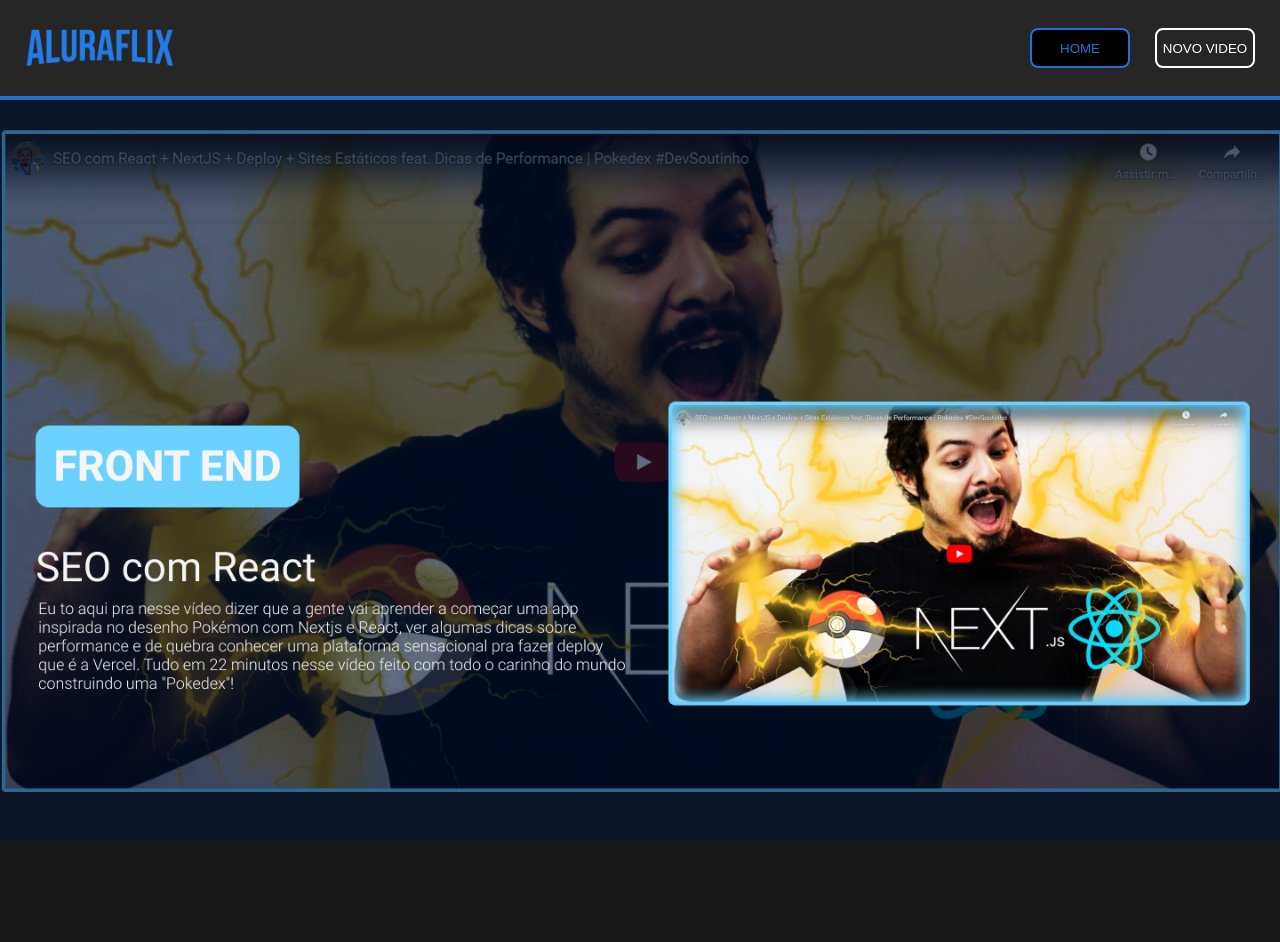
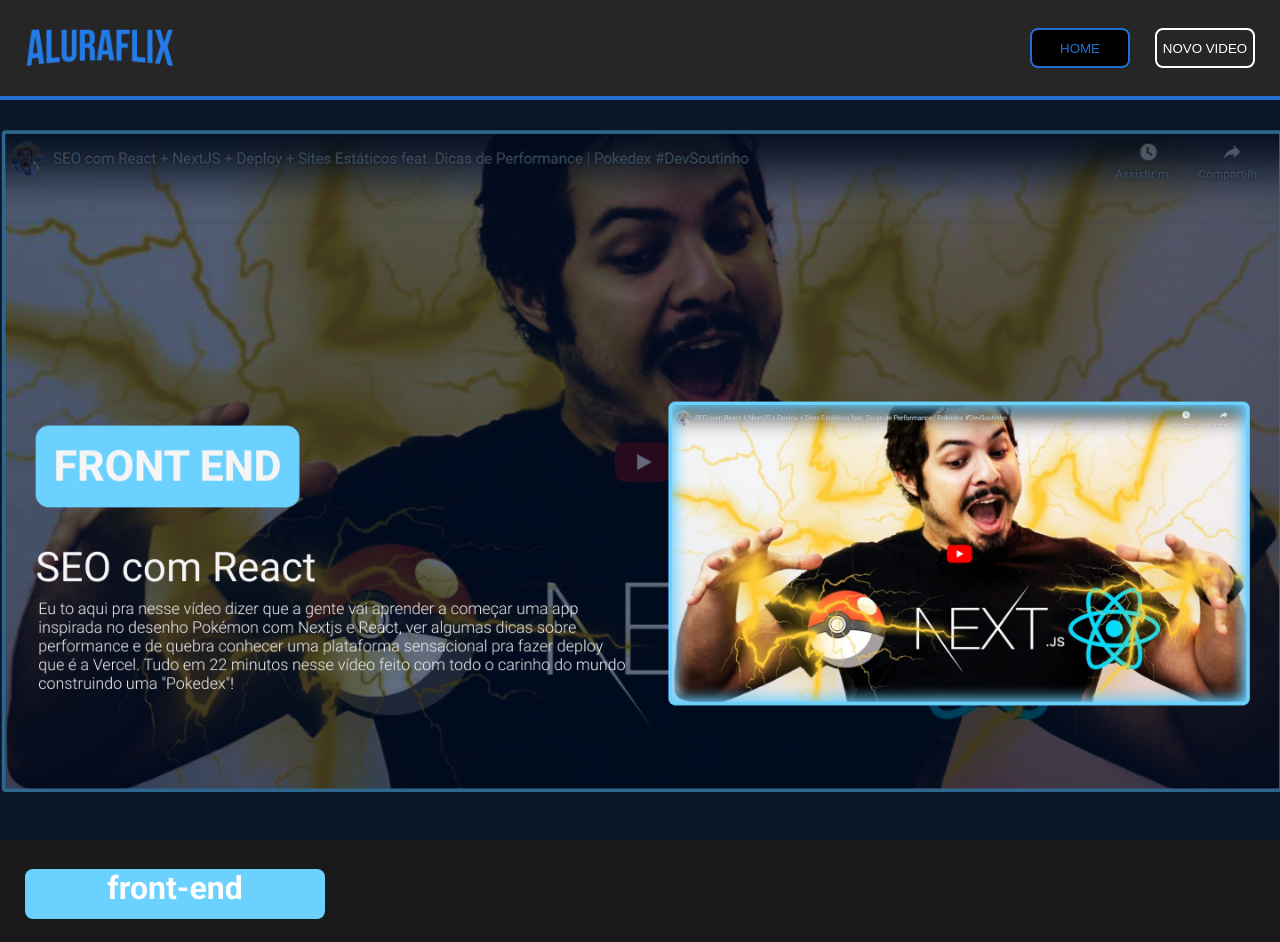
Before and after one commit to Anna-hub19/projeto-alura-react, a React (Create React App) app: page / in a window 1280 px wide. Shown: the top 942 px of the page. Before the commit the page ends 844 px from the top, so only its background shows below. Built offline with nearby package versions, Linux system fonts and the light colour scheme.

Commit message:
adicionando titulos

```diff
--- a/src/components/home/home.js
+++ b/src/components/home/home.js
@@ -8,7 +8,9 @@ function Home(){
         <div>
      <Header/>
       <Banner/>
-      <Titulo></Titulo>
+      <Titulo nome="front-end" corDeFundo="#6BD1FF"/>
+      <Titulo nome="back-end" corDeFundo="#00C86F"/>
+      <Titulo nome="mobile" corDeFundo="#FFBA05"/>
       </div>
     )
 };
--- /dev/null
+++ b/src/components/home/titulo/titulo.css
@@ -0,0 +1,15 @@
+@import url('https://fonts.googleapis.com/css2?family=Roboto:ital,wght@0,100;0,300;0,400;0,500;0,700;0,900;1,100;1,300;1,400;1,500;1,700;1,900&display=swap');
+
+
+.titulo{
+    width: 300px;
+    height: 50px;
+    color: #fff;
+    text-align: center;
+    margin: 25px;
+    border-radius: 8px;
+    font-family: "Roboto", sans-serif;
+    font-weight: 700;
+    font-style: normal;
+    font-size: 32px;
+}
--- a/src/components/home/titulo/titulo.js
+++ b/src/components/home/titulo/titulo.js
@@ -1,8 +1,10 @@
-function Titulo(){
+import "./titulo.css";
+
+function Titulo(props){
     return(
   <>
-  <h1>
-
+  <h1 className="titulo" style={{backgroundColor: props.corDeFundo}}>
+   {props.nome}
   </h1>
   </>
     )
```
